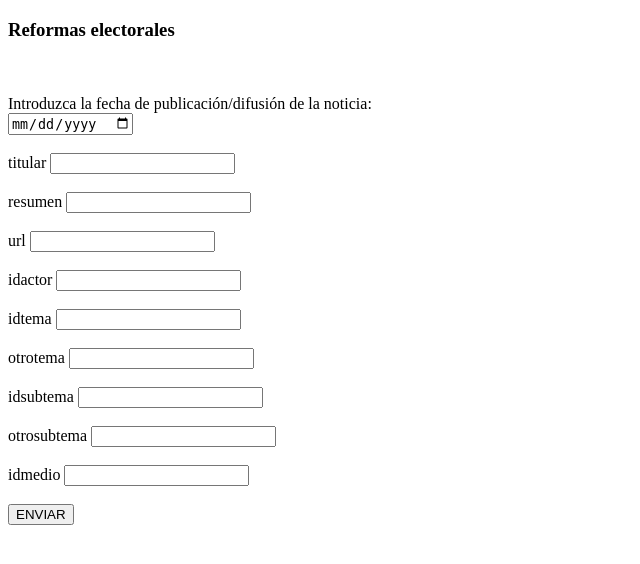
After one commit to rentmar/ocd, a CodeIgniter app: the page made by application/views/cuestionarios/vprueba.php in a window 1280 px wide. The commit adds this page. Shown: the top 564 px of the page, without its empty margins (0-640 px from the left). Run offline with CodeIgniter, Linux system fonts and the light colour scheme.

Commit message:
pull para la formularios

```diff
--- /dev/null
+++ b/application/views/cuestionarios/vprueba.php
@@ -0,0 +1,47 @@
+<!DOCTYPE html>
+<html lang="es">
+<head>
+
+</head>
+	<body>
+		<div>
+			<form action="<?php echo base_url().'index.php/Noticia/registrarNoticia'; ?>" method="post">
+				<div class="contenedores_divididos">
+					<div class="contenedor_superior" id="contenedor_pequeño">
+					</div>
+					<div class="contenedor_inferior">
+						<h3 id="Título_formulario"> Reformas electorales </h3>
+					</div>
+				</div>
+				<br></br>
+				<div>
+					<label for="fecha">Introduzca la fecha de publicación/difusión de la noticia:</label><br>
+					<input type="date" id="fecha" name="fecha" required ><br></br>
+					<input type="hidden" id="idformulario" name="idformulario" value="1" >
+					titular
+					<input type="text" id="titular" name="titular" required class="form-control" ><br></br>
+					resumen
+					<input type="text" id="resumen" name="resumen" required  class="form-control" ><br></br>
+					url
+					<input type="text" id="url" name="url" required class="form-control" ><br></br>
+					idactor
+					<input type="text" id="idactor" name="idactor" required class="form-control" ><br></br>
+					idtema
+					<input type="text" id="idtema" name="idtema" required class="form-control" ><br></br>
+					otrotema
+					<input type="text" id="otrotema" name="otrotema" required class="form-control" ><br></br>
+					idsubtema
+					<input type="text" id="idsubtema" name="idsubtema" required class="form-control" ><br></br>
+					otrosubtema
+					<input type="text" id="otrosubtema" name="otrosubtema" required class="form-control" ><br></br>
+					idmedio
+					<input type="text" id="idmedio" name="idmedio" required class="form-control" <br></br>
+				</div>
+				<br>
+				<div id="contenedor-submit">
+					<input type="submit" id="BOTON" value="ENVIAR">
+				</div>
+			</form>
+		</div>
+	</body>
+</html>
```
Also changed, not shown: application/controllers/Noticia.php (+32 -37 lines), application/models/Noticia_model.php (+3 -10 lines), application/views/graficos/vgrafico.php (+9 -2 lines), assets/d3/tsiyur.js (+9 -8 lines).
